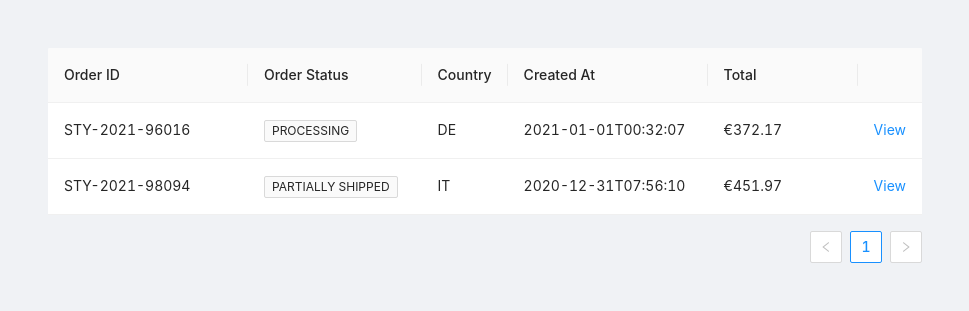
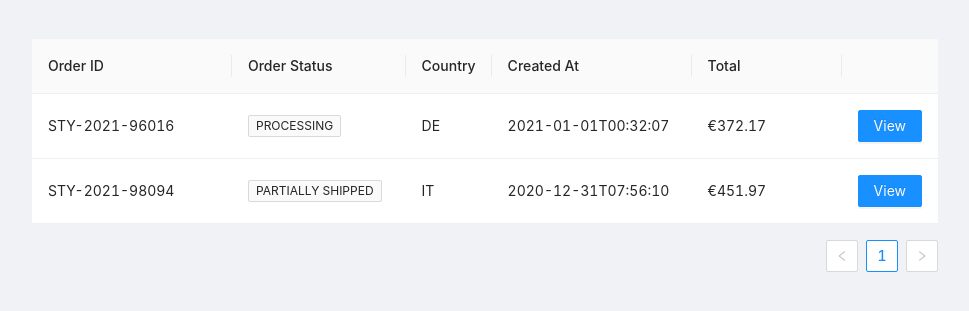
Before and after one commit to laurenclark/staiy-tech-demo, a React (Create React App) app: page / in a window 1280 px wide. Shown: the part 237-548 px from the top of the page, without its empty margins (155-1124 px from the left). Built offline with nearby package versions, Linux system fonts and the light colour scheme.

Commit message:
Fix keys and action

```diff
--- a/src/App.js
+++ b/src/App.js
@@ -1,10 +1,16 @@
 import OrderTable from "./components/OrderTable/OrderTable";
+import { Layout } from "antd";
 
 function App() {
     return (
-        <div className="App">
+        <Layout
+            style={{
+                height: "100vh",
+                display: "grid",
+                placeItems: "center"
+            }}>
             <OrderTable />
-        </div>
+        </Layout>
     );
 }
 
--- a/src/components/OrderTable/OrderTable.jsx
+++ b/src/components/OrderTable/OrderTable.jsx
@@ -1,5 +1,5 @@
 import "antd/dist/antd.css";
-import { Table, Layout, Tag } from "antd";
+import { Table, Tag, Button } from "antd";
 
 const testData = [
     {
@@ -42,38 +42,29 @@ const columns = [
     {
         title: "Country",
         dataIndex: "country",
-        key: "1",
+        key: "country",
         width: 10
     },
     {
         title: "Created At",
         dataIndex: "created_at",
-        key: "1",
+        key: "created_at",
         width: 200
     },
     {
         title: "Total",
         dataIndex: "total",
-        key: "1",
+        key: "total",
         width: 150
     },
     {
-        key: "1",
-        fixed: "right",
         width: 50,
-        render: () => <a>View</a>
+        render: () => <Button type="primary">View</Button>
     }
 ];
 
 function OrderTable() {
     return (
-        <div className="App">
-            <Layout
-                style={{
-                    height: "100vh",
-                    display: "grid",
-                    placeItems: "center"
-                }}>
         <Table
             style={{
                 margin: "0 auto",
@@ -82,8 +73,6 @@ function OrderTable() {
             columns={columns}
             dataSource={testData}
         />
-            </Layout>
-        </div>
     );
 }
 
```
Lines whose indentation alone changed are shown as unchanged.
